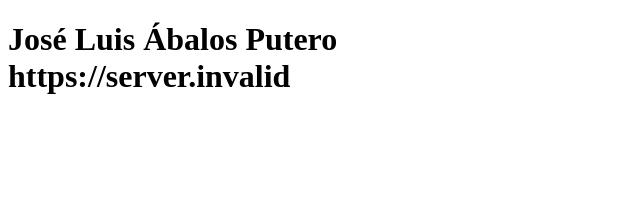
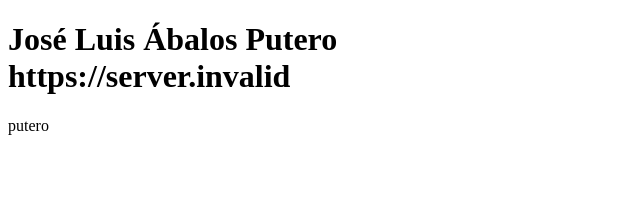
Before and after one commit to Alesso-ai/eCommerce-React-Clase, a React (Vite) app: page / in a window 1280 px wide. Shown: the top 207 px of the page, without its empty margins (0-640 px from the left). Built offline with nearby package versions, Linux system fonts and the light colour scheme; no server answers.

Commit message:
añadimos codigo al .jsx

```diff
--- a/src/components/App.jsx
+++ b/src/components/App.jsx
@@ -4,6 +4,7 @@ function App(){
   return (
     <div>
       <h1>José Luis Ábalos Putero <br />{API_URL}</h1>
+      <p>putero</p>
     </div>
   )
 }
```
